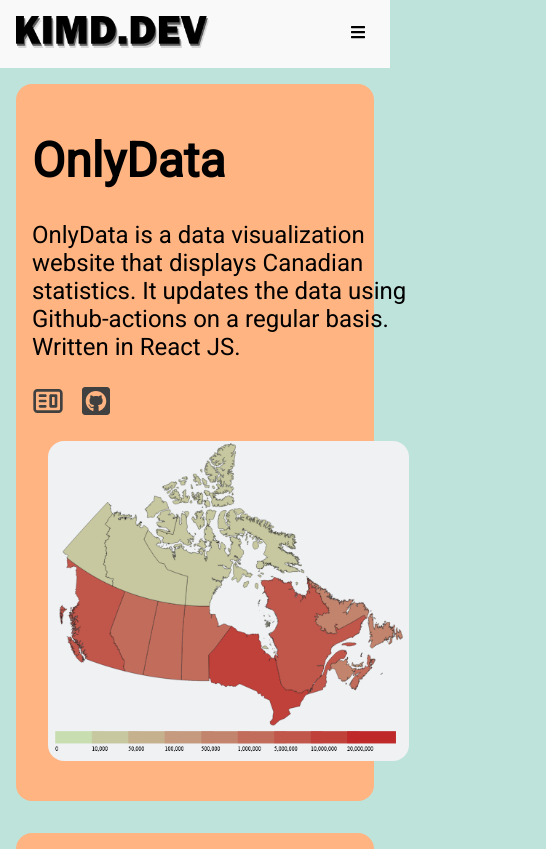
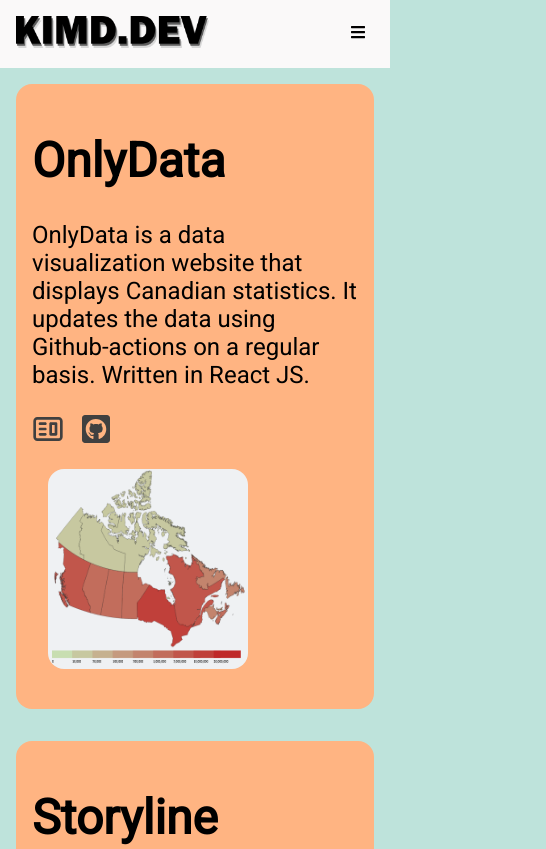
Before and after one commit to kim2552/kimd.dev, a React (Create React App) app: page /projects in a window 390 px wide. Shown: the top 849 px of the page, 546 px wide, since content can reach past the window. Built offline with nearby package versions, Linux system fonts and the light colour scheme.

Commit message:
images in project wrappers are responsive

```diff
--- a/src/components/Project.js
+++ b/src/components/Project.js
@@ -28,7 +28,7 @@ const Project = (props) => {
                 </div>
                 <a href={default_link} rel="noreferrer">
                     <div className="image-wrapper">
-                        <img src={p.image_link} alt="screenshot"></img>
+                        <img src={p.image_link} className="photo" alt="screenshot"></img>
                     </div>
                 </a>
             </div>
--- a/src/scss/_projects.scss
+++ b/src/scss/_projects.scss
@@ -56,6 +56,10 @@
             margin: $description-margin-md;
             padding: $description-padding-md;
         }
+
+        .photo {
+            width: 300px;
+          }
     }
     @media only screen and (max-width: 768px) {
         margin: 0;
@@ -66,7 +70,13 @@
         }
 
         .project-layout{
-            display: grid
+            display: flex;
+            flex-direction: column;
+
+            .photo {
+                height: 200px;
+                width: 200px;
+              }
         }
     }
 
```
